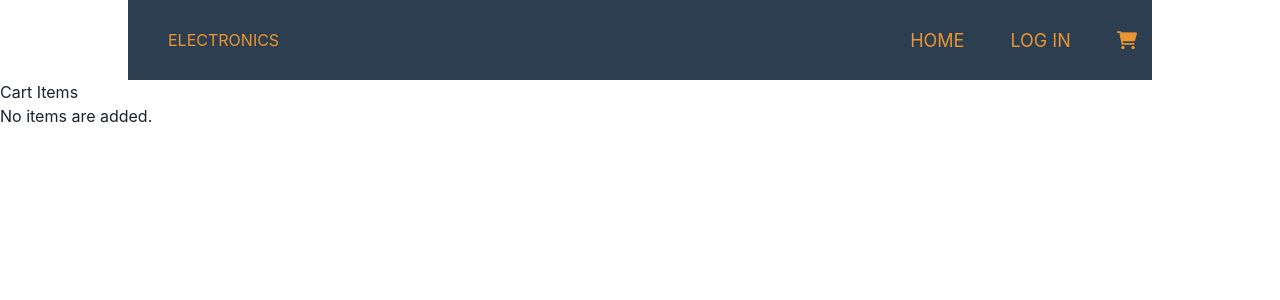
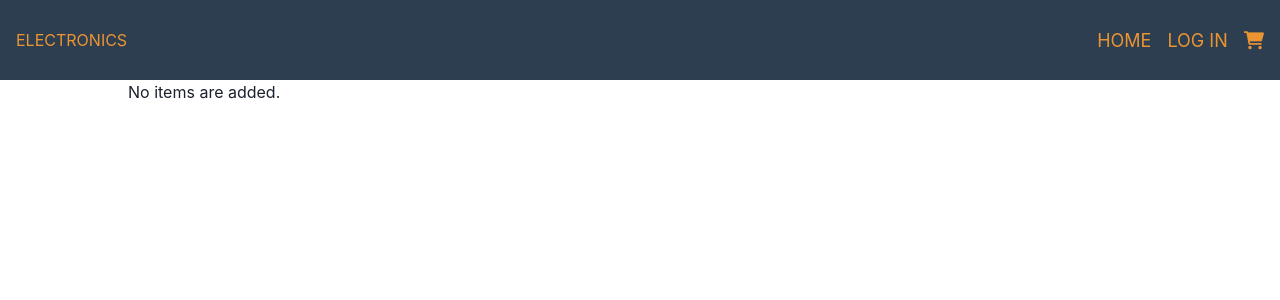
Before and after one commit to FilipC93/JSPrac, a React (Create React App) app in the folder cart/: page /cart in a window 1280 px wide. Shown: the top 300 px of the page. Built offline with nearby package versions, Linux system fonts and the light colour scheme.

Commit message:
Some minor fixes.

```diff
--- a/cart/src/components/front/Cart/Cart.css
+++ b/cart/src/components/front/Cart/Cart.css
@@ -1,3 +1,19 @@
-.cart {
-    background-color: #2C3E50;
+.cart-items {
+    flex-direction: column;
+    justify-content: center;
+    margin-left: 10%;
 }
+
+.cart-items-header {
+    margin-bottom: 32px;
+}
+
+.cart-items-image {
+    width: 120px;
+    height: 120px;
+}
+
+.cart-items-list {
+    flex-direction: column;
+    margin-bottom: 32px;
+}
--- a/cart/src/components/front/Cart/Cart.js
+++ b/cart/src/components/front/Cart/Cart.js
@@ -1,32 +1,33 @@
 import React from "react";
-import { Box, Image } from '@chakra-ui/react'
+import { Box, Flex, Image, Text } from '@chakra-ui/react'
 import './Cart.css'
 
 const Cart = ({ cartQuantity }) => {
     return (
-        <Box className="cart-items">
-            <Box className="cart-items-header">
-                Cart Items
-            </Box>
-            {cartQuantity?.length === 0 ? (
+        <Flex className="cart-items">
+            {cartQuantity?.length > 0 && (
+                <Flex className="cart-items-header">
+                    <Flex>
+                        Cart Items: {cartQuantity.length}
+                    </Flex>
+                </Flex>
+            )}
+            {cartQuantity?.length === 0 && (
                 <Box className="cart-items-empty">
                     No items are added.
-                </Box>
-            ) : (
-                <Box className="cart-items-length">
-                    {cartQuantity?.length} Items in the cart.
                 </Box>
             )}
             <Box>
                 {cartQuantity?.map((item, index) => {
                     return (
-                        <Box key={index} className="cart-item-list">
+                        <Flex key={index} className="cart-items-list">
                             <Image className="cart-items-image" src={item.image} alt={item.name} />
-                        </Box>
+                            <Text>{item.name}</Text>
+                        </Flex>
                     )
                 })}
             </Box>
-        </Box>
+        </Flex>
     );
 }
 
--- a/cart/src/components/front/Header/Header.css
+++ b/cart/src/components/front/Header/Header.css
@@ -2,20 +2,21 @@
     position: sticky;
     top: 0;
     min-height: 80px;
-    width: 80%;
+    width: 100%;
     margin: 0 auto;
     display: flex;
     justify-content: space-between;
     align-items: center;
     overflow: hidden;
     background-color: #2C3E50;
+    z-index: 1;
 }
 
 .logo {
     text-decoration: none;
     text-transform: uppercase;
     color: #EB9532;
-    padding-left: 40px;
+    padding-left: 16px;
 }
 
 .header-links {
@@ -32,7 +33,7 @@
     text-decoration: none;
     text-transform: uppercase;
     color: #EB9532;
-    padding: 0px 15px;
+    padding: 0px 8px;
 }
 
 .header-links ul li a:hover{
--- a/cart/src/components/front/Header/Header.js
+++ b/cart/src/components/front/Header/Header.js
@@ -18,14 +18,10 @@ const Header = () => {
                     <ListItem>
                         <Link to="/">Home</Link>
                     </ListItem>
-                </UnorderedList>
-                <UnorderedList>
                     <ListItem>
                         <Link to="/login">Log In</Link>
                     </ListItem>
-                </UnorderedList>
-                <UnorderedList>
-                    <ListItem>
+                    <ListItem marginRight={'8px'}>
                         <Link to="/cart" className="cart">
                             <i className="fas fa-shopping-cart" />
                         </Link>
```
